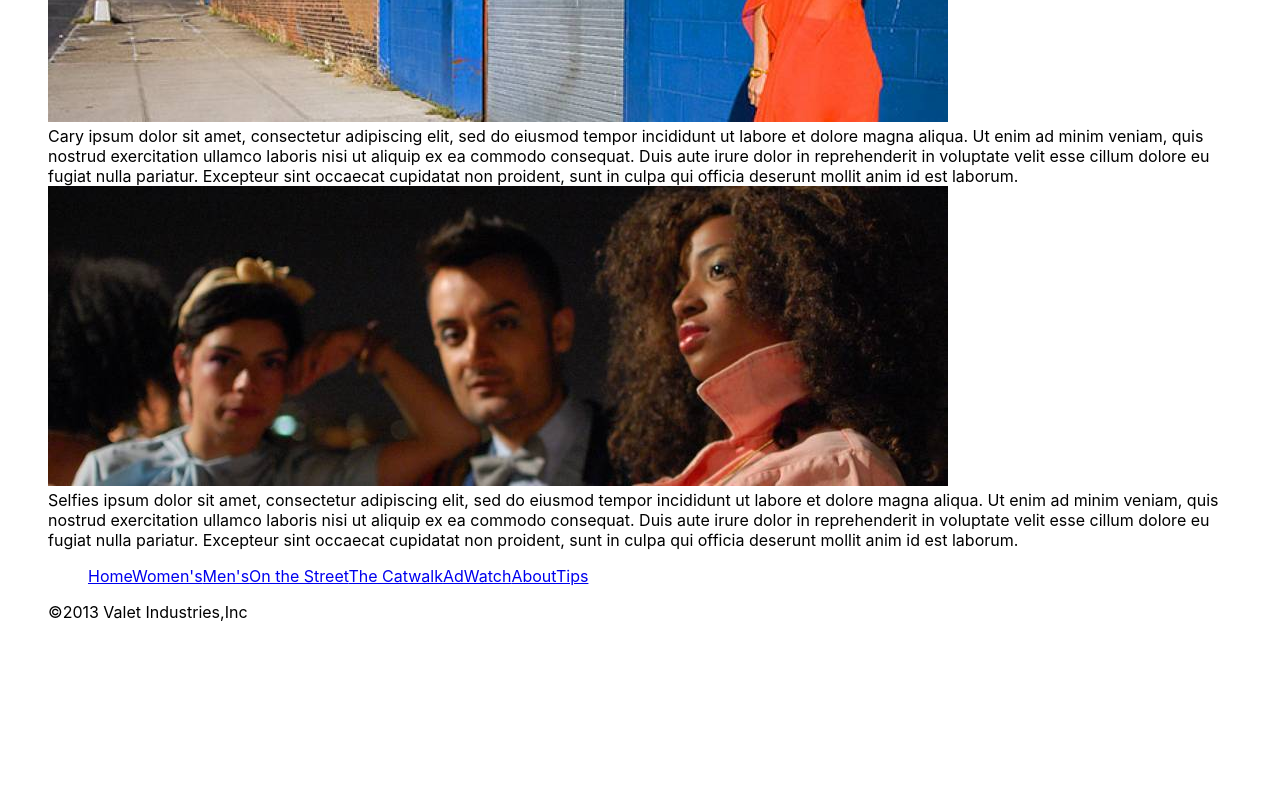
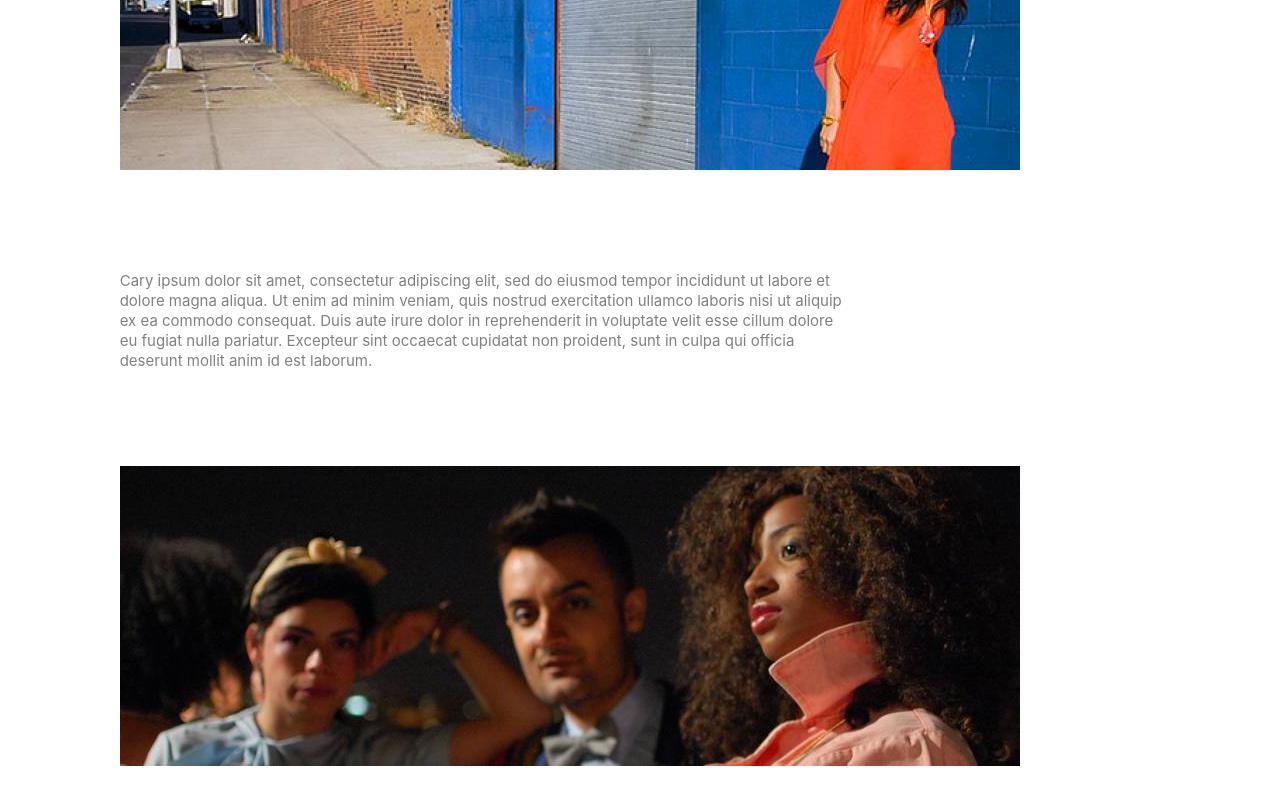
Before and after one commit to pankajajoshi/ReactLessons, a React (Create React App) app in the folder Fashion_Blog_Mocup_React/w8d4-fashionblogrecreatemockup-react/: page / in a window 1280 px wide. Shown: the part 600-1400 px from the top of the page. Before the commit the page ends 1270 px from the top, so only its background shows below. Built offline with nearby package versions, Linux system fonts and the light colour scheme.

Commit message:
minor adjustments

```diff
--- a/Fashion_Blog_Mocup_React/w8d4-fashionblogrecreatemockup-react/src/App.css
+++ b/Fashion_Blog_Mocup_React/w8d4-fashionblogrecreatemockup-react/src/App.css
@@ -6,7 +6,22 @@ body{
   margin:0;
   padding :3em;
 }
+.img2content,img1content{
+  padding: 3em;
+  margin-left: 2%;
+}
+.firstpara,.secondpara{
+  font-size: 15px;
+  color:grey;
+  justify-content: center;
 
+}
+.divfirstpara,.divsecondpara{
+  margin-left:2%;
+  margin-right: 2%;
+  width:70%;
+  padding:3em;
+}
 .titlecontent{
   font-size:40px;
   padding-left: 2em ;
@@ -17,11 +32,20 @@ body{
   font-size: 20px;
   padding-left: 4em;
 }
+.copyrightfooter{
+  color:grey;
+  padding: 4em;
+
+}
+.copyrightfooter div{
+ width:100%;
+ display: flex;
+}
 .firsttab,.footertab{
   justify-content:space-between;
   gap:20em;
 }
-.nav,.footer{
+.nav,.footerbar{
   background-color: rgb(255, 255, 255);
   color:rgb(145, 140, 140);
   display:flex;
@@ -30,30 +54,30 @@ body{
   gap:15rem;
   padding: 2em;
 }
-.footer div{
+.footerbar div{
   padding:3rem;
   justify-content: space-between;
   width:100%;
   row-gap: 4rem;
 }
-.footer ul{
+.footerbar ul{
   padding:0;
   margin:0;
   list-style:none;
   display:flex;
-  gap:1rem;
+  gap:3rem;
 }
-.footer a{
+.footerbar a{
   color:inherit;
   height:100%;
   display: flex;
   align-items: center;
-  padding: .25
+  padding: .2;
 }
-.footer li.active{
+.footerbar li.active{
   background-color:#555;
 }
-.footer li:hover{
+.footerbar li:hover{
   background-color: #777;
 }
 .nav div{
@@ -71,7 +95,7 @@ body{
   margin:0;
   list-style:none;
   display:flex;
-  gap:1rem;
+  gap:3rem;
 }
 .nav a{
   color:inherit;
```
